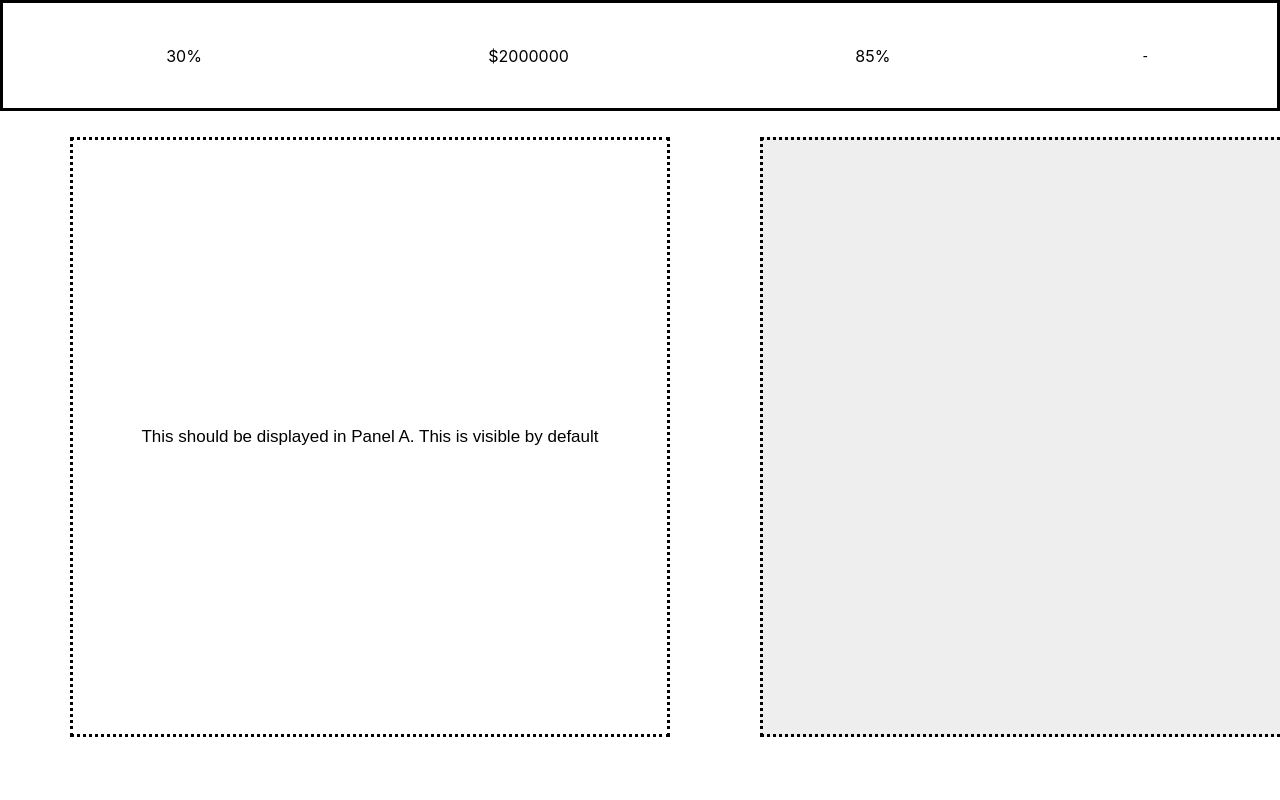
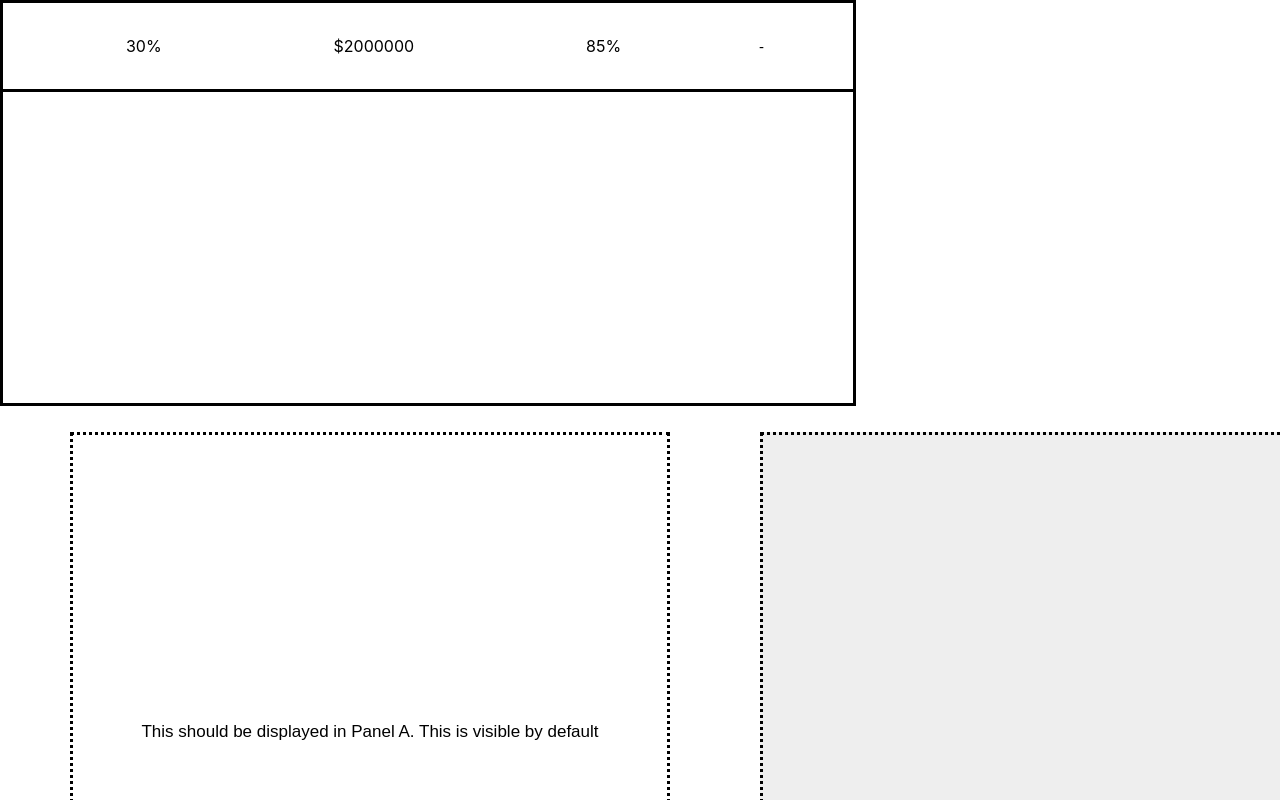
Before and after one commit to sunsnba/RM, a React (Create React App) app: page / in a window 1280 px wide. Shown: the top 800 px of the page. Built offline with nearby package versions, Linux system fonts and the light colour scheme; the HTML template or start-up script is replaced by a standard one.

Commit message:
board component now rendering header

```diff
--- a/src/App.js
+++ b/src/App.js
@@ -1,9 +1,9 @@
 import React, { Component } from 'react';
 import './styles/styles.css';
-import Header from './components/Header';
 import PanelA from './components/PanelA';
 import PanelB from './components/PanelB';
 import JSONString from './JSONString';
+import Board from './components/Board';
 
 let data = JSON.parse(JSONString);
 
@@ -12,20 +12,12 @@ class App extends Component {
     super(props)
 
   this.state = {
-    hData: data.headerData,
     contA: data.contentA,
     contB: data.contentB,
     isPositive: false,
     bShow: false,
   }
-  this.headerClick = this.headerClick.bind(this);
   this.togglePanels = this.togglePanels.bind(this);
-  }
-
-  headerClick = () => {
-    this.setState(prevState => ({
-      isPositive: !prevState.isPositive,
-    }));
   }
 
   togglePanels = () => {
@@ -37,9 +29,7 @@ class App extends Component {
   render() {
     return (
       <div className="App">
-        <header className="App-header">
-         <Header hData={this.state.hData} headerClick={this.headerClick} isPositive={this.state.isPositive}/>
-        </header>
+        <Board isPositive={this.state.isPositive}/>
         <PanelA contA={this.state.contA} bShow={this.state.bShow} isPositive={this.state.isPositive}/>
         <PanelB contB={this.state.contB} bShow={this.state.bShow} isPositive={this.state.isPositive}
         togglePanels={this.togglePanels}
--- /dev/null
+++ b/src/components/Board.js
@@ -0,0 +1,34 @@
+import React, {Component} from 'react';
+import '../styles/styles.css'
+import Header from './Header';
+import JSONString from '../JSONString';
+
+
+let data = JSON.parse(JSONString);
+
+class Board extends Component {
+  constructor(props) {
+      super(props)
+
+      this.state = {
+        hData: data.headerData,
+      }
+      this.headerClick = this.headerClick.bind(this);
+  }
+
+  headerClick = () => {
+    this.setState(prevState => ({
+      isPositive: !prevState.isPositive,
+    }));
+  }
+
+render (props) {
+    return (
+        <div className="board">
+         <Header hData={this.state.hData} headerClick={this.headerClick} isPositive={this.state.isPositive}/>
+        </div>
+    )
+  }
+}
+
+export default Board;
--- a/src/components/Header.js
+++ b/src/components/Header.js
@@ -11,14 +11,18 @@ render (props) {
 
     let headerContent = this.props.isPositive ? (
         <div className="HeadStyle" >
+          <div className="HeadContent">
         <input className="plus-button" type="button" value="+" onClick={this.props.headerClick} />
+          </div>
         </div>
     ) : (
         <div className="HeadStyle" >
+          <div className="HeadContent">
             {this.props.hData.map((el, index) => {
                 return <ul key={index}>{el}</ul>
             }, this)}
         <input className="minus-button" type="button" value="-" onClick={this.props.headerClick} />
+              </div>
             </div>
     )
     return (
--- a/src/styles/styles.css
+++ b/src/styles/styles.css
@@ -2,13 +2,19 @@ body { margin: 0 }
 
 
 .HeadStyle {
-  height: 105px;
-  border: solid;
+  border-bottom: solid;
   display: flex;
-  flex-wrap: nowrap;
-  color: black;
+  width: 100%;
   justify-content: space-around;
   align-items: center;
+}
+
+.HeadContent {
+    display: flex;
+    width: 100%;
+    padding: 2%;
+    justify-content: space-around;
+    align-items: center;
 }
 
 
@@ -38,7 +44,8 @@ body { margin: 0 }
   border: none;
   background: none;
   font-size: 15px;
-  margin-left: 1125px;
+  margin-left: 663px;
+  margin-top: 16px;
 }
 
 .minus-button {
@@ -68,3 +75,9 @@ body { margin: 0 }
   background: #EEEEEE;
   position: absolute;
 }
+
+.board {
+  border: solid;
+  max-width:850px;
+  height: 400px;
+}
```
